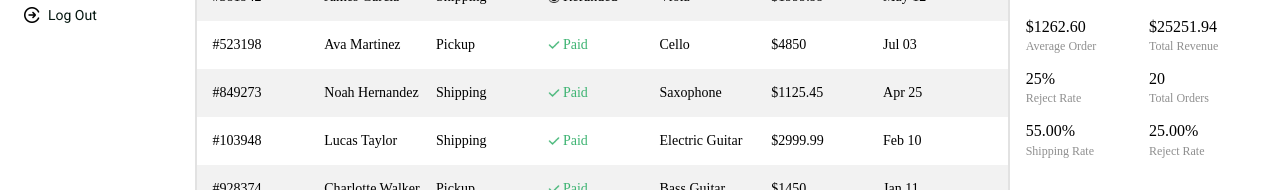
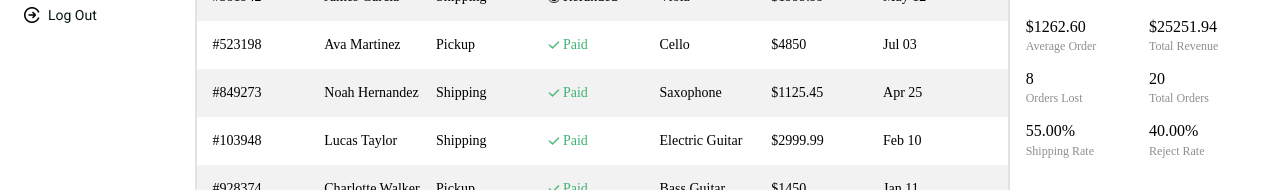
Before and after one commit to aryyo/nexus, a React (Create React App) app: page / in a window 1280 px wide. Both pictures are taken after a click on the button "Orders". Shown: the part 538-728 px from the top of the page. Built offline with nearby package versions, Linux system fonts and the light colour scheme; a web font is replaced by a local one.

Commit message:
Updated Metrics

```diff
--- a/src/components/OrderSidebar.js
+++ b/src/components/OrderSidebar.js
@@ -35,7 +35,7 @@ const OrderSidebar = () => {
     }, 0);
 
     const averagePrice = totalRevenue / totalOrders;
-    const rejectRate = (totalCancelled * 100) / totalOrders;
+    const rejectRate = ((totalCancelled + totalRefunded) * 100) / totalOrders;
     const shippingRate =
       orders.reduce((acc, order) => {
         acc += order.type === "Shipping" ? 1 : 0;
@@ -115,8 +115,8 @@ const OrderSidebar = () => {
             <p className="summary-title">Total Revenue</p>
           </div>
           <div className="summary-line">
-            {cachedMetrics.rejectRate}%
-            <p className="summary-title">Reject Rate</p>
+            {cachedMetrics.totalCancelled + cachedMetrics.totalRefunded}
+            <p className="summary-title">Orders Lost</p>
           </div>
           <div className="summary-line">
             <p className="summary-value">
```
